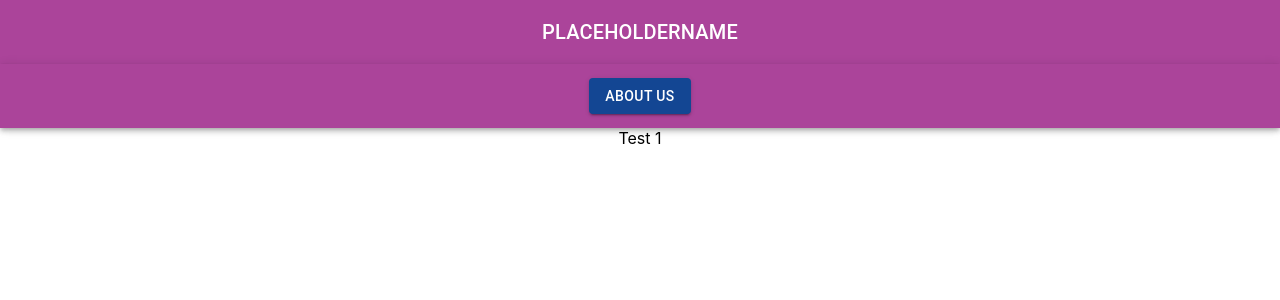
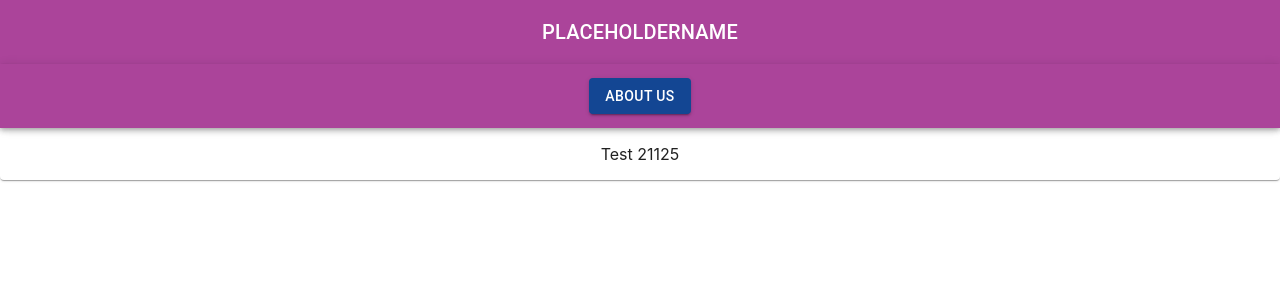
Before and after one commit to Diskordlit/FlashGuard, a React (Create React App) app: page /home in a window 1280 px wide. Shown: the top 300 px of the page. Built offline with nearby package versions, Linux system fonts and the light colour scheme; no server answers.

Commit message:
Movie Cards

```diff
--- a/package.json
+++ b/package.json
@@ -8,6 +8,7 @@
     "@testing-library/jest-dom": "^5.11.4",
     "@testing-library/react": "^11.1.0",
     "@testing-library/user-event": "^12.1.10",
+    "axios": "^0.21.1",
     "react": "^17.0.2",
     "react-dom": "^17.0.2",
     "react-router-dom": "^5.2.0",
--- a/src/App.js
+++ b/src/App.js
@@ -6,6 +6,7 @@ import { } from '@material-ui/core'
 import { ThemeProvider , makeStyles } from '@material-ui/core/styles';
 import customTheme from './styling/customTheme';
 import { BrowserRouter as Router, Route, Switch, Redirect } from 'react-router-dom';
+import MovieCards from './component/MovieCards';
 
 function App() {
   return (
@@ -22,7 +23,7 @@ function App() {
               </Route>
               <Route exact path="/home">
                 <div className="content">
-                  Test 1
+                  <MovieCards/>
                 </div>
               </Route>
             </Switch>
--- /dev/null
+++ b/src/component/MovieCards.js
@@ -0,0 +1,95 @@
+import { Card } from "@material-ui/core";
+import { Title } from "@material-ui/icons";
+
+var showId, showData, showRisk, yesVotes, noVotes, riskDescription, showTitle;
+
+const fetchHeaders = {
+  headers: {
+    Accept: "application/json",
+    "X-API-KEY": "d670056d6eae327a1c60f652a2476a86",
+  },
+  method: "GET",
+};
+
+// function getShowId(showId) {
+//   //var showTitle = document.querySelector("div[class=about-header] > h3 > strong").innerHTML; //get show name
+//   const showTitle = "bojack";
+//   console.log(showTitle); // get movie name
+
+//   const urlShowId =
+//     "https://chrome-extension-cors-anywhere.herokuapp.com/https://www.doesthedogdie.com/dddsearch?q=" +
+//     showTitle;
+
+//   fetch(urlShowId, fetchHeaders)
+//     .then((data) => {
+//       return data.json();
+//     })
+//     .then((res) => {
+//       showId = res.items[0].id;
+//       console.log(showId);
+//     })
+//     .catch((error) => console.log(error))
+//     .then(() => {
+//       getShowData(showId);
+//     });
+// }
+
+const safeShows = [21125, 13823, 13954, 16891];
+
+function getShowData(showId) {
+  const urlShowData =
+    "https://chrome-extension-cors-anywhere.herokuapp.com/https://www.doesthedogdie.com/media/" +
+    showId;
+
+  fetch(urlShowData, fetchHeaders)
+    .then((data) => {
+      return data.json();
+    })
+    .then((res) => {
+    //   showData = res.topicItemStats[52];
+    showTitle = res.topicItemStats[52].itemName;
+
+      showRisk = res.topicItemStats[52].isYes; // 1 indicates risky
+    //   yesVotes = res.topicItemStats[52].yesSum;
+    //   noVotes = res.topicItemStats[52].noSum;
+    //   riskDescription = res.topicItemStats[52].comment;
+    //   console.log(
+    //     showRisk +
+    //       " " +
+    //       yesVotes +
+    //       " " +
+    //       noVotes +
+    //       " " +
+    //       riskDescription +
+    //       " " +
+    //       showData
+    //   );
+      console.log("Show Id is " + showId);
+      console.log("Show Name is " + showTitle);
+
+      <Card><p>Test  {showTitle} { showId } {showRisk}</p></Card>
+
+    })
+    .catch((error) => console.log(error));
+
+    console.log(showTitle);
+
+    return (
+        <>
+    <Card><p>Test { document.write(showTitle) } { showId } {showRisk}</p></Card>
+    </>
+    );
+}
+
+export default function MovieCards() {
+  return (
+    // <div>
+    //     {safeShows &&
+    //     safeShows.map((safeShow) =>
+    //     getShowData(safeShow)
+    //     )}
+    // </div>
+//   );
+<div>{getShowData(21125)}</div>
+  )
+}
```
Also changed, not shown: src/component/MovieCards2.js (added, +12 -0 lines), 2 other files (tests, documents, lock files or other folders).
